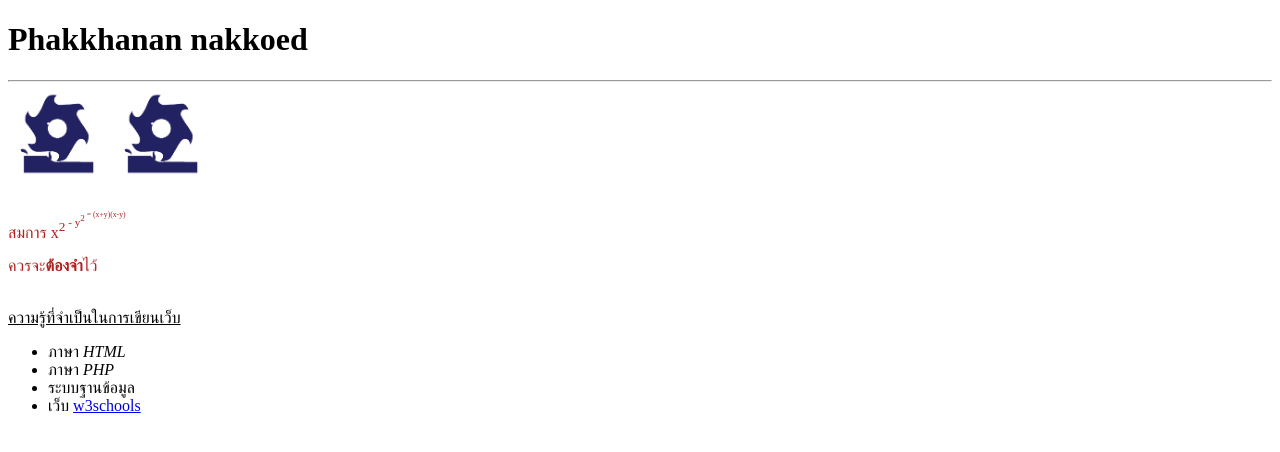
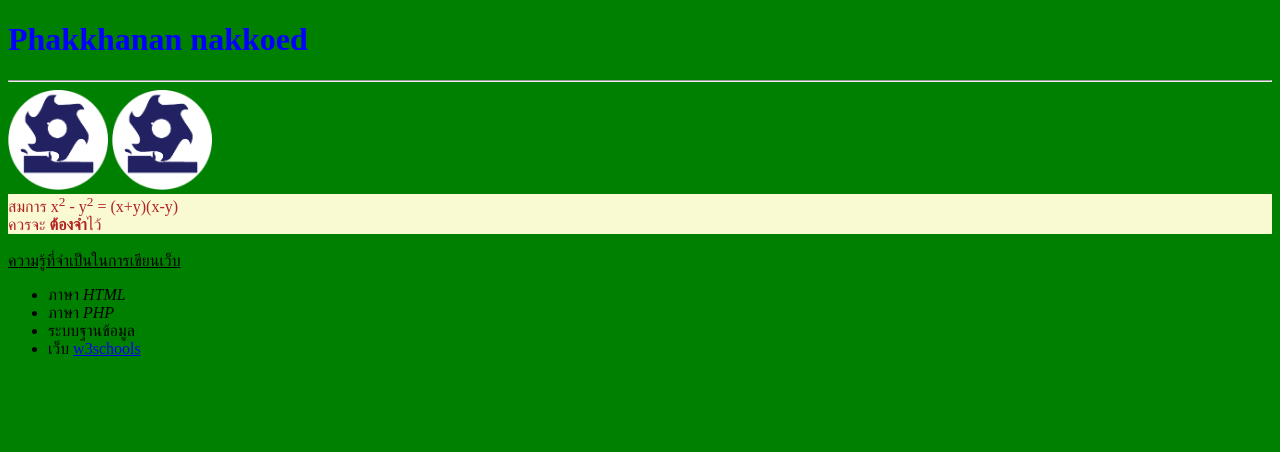
Before and after one commit to Phakkhanan09/github-desktop-project, a plain HTML site: page index.html in a window 1280 px wide. Drawn offline with Linux system fonts and the light colour scheme.

Commit message:
Update index.html css internal

```diff
--- a/index.html
+++ b/index.html
@@ -4,15 +4,25 @@
     <meta charset="UTF-8">
     <meta name="viewport" content="width=device-width, initial-scale=1.0">
     <title>Work</title>
+    <style>
+        body{
+            background-color: green;
+        }
+        h1{
+            color: blue;
+        }
+    </style>
 </head>
 <body>
     <h1> Phakkhanan nakkoed</h1>
     <hr>
     <img src="LOGO-CIT.png" style = "width: 100px; height: 100px;">
     <a href="https://www.google.com/"><img src="LOGO-CIT.png" style="width: 100px; height: 100px;"></a>
-    <div style="color: lightgoldenrodyellow;">
-        <p style="color: firebrick;">สมการ x<sup>2<sup> - y<sup>2<sup> = (x+y)(x-y)</p>
-        <p style="color: firebrick;">ควรจะ<b>ต้องจำ</b>ไว้</p>
+    <div style="background-color: lightgoldenrodyellow;color: firebrick;">
+        สมการ x<sup>2</sup> - y<sup>2</sup> = (x+y)(x-y)
+        <br>ควรจะ <b>ต้องจำ</b>ไว้
+
+
     </div>
     <br>
     <u>ความรู้ที่จำเป็นในการเขียนเว็บ</u>
```
